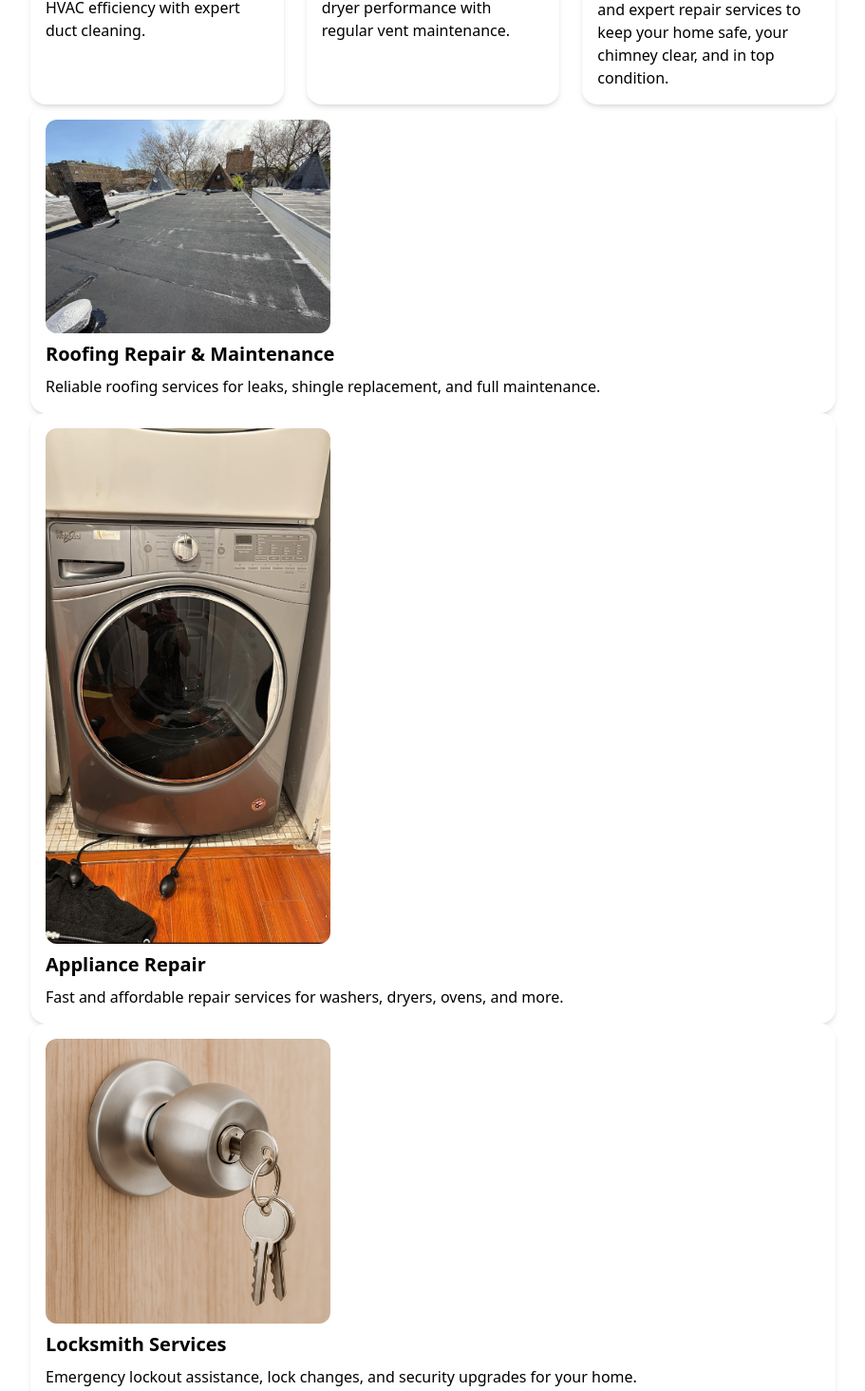
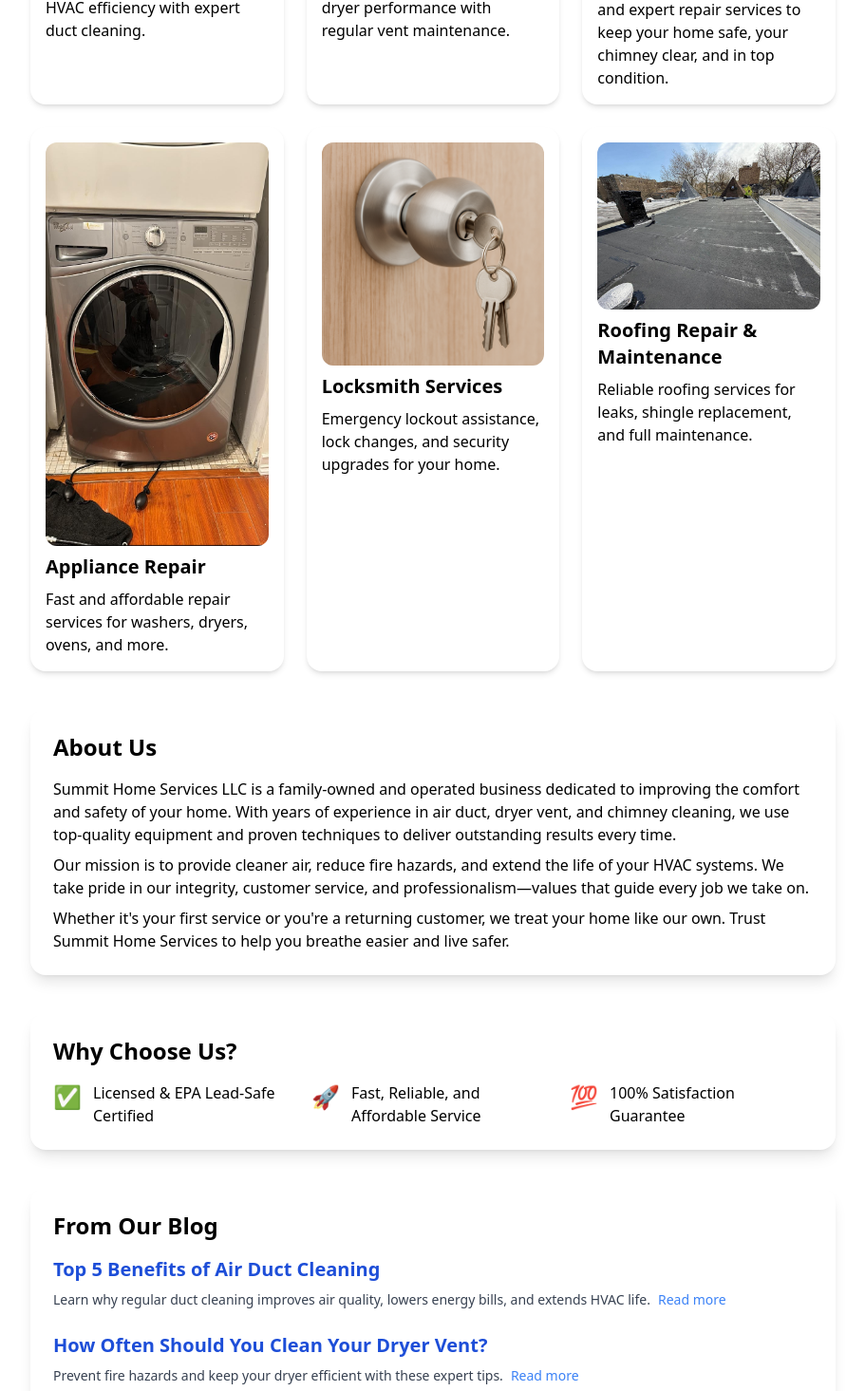
Before and after one commit to eyalg535/SUMMIT_FINAL, a Next.js app in the folder summit-final-site/: page / in a window 1280 px wide. Shown: the part 553-2018 px from the top of the page at 95% size, without its empty margins (184-1095 px from the left). Built offline with nearby package versions, Linux system fonts and the light colour scheme.

Commit message:
Update index.js

```diff
--- a/summit-final-site/pages/index.js
+++ b/summit-final-site/pages/index.js
@@ -131,55 +131,47 @@ const scrollToWithOffset = (id) => {
 <section className="mb-10">
           <h2 className="text-2xl font-bold mb-4">Our Services</h2>
          <div className="grid grid-cols-1 md:grid-cols-3 gap-6">
+  {/* Row 1 */}
   <div className="bg-white shadow-md rounded-2xl p-4">
-              <img
-                src="/duct.png"
-                alt="Air Duct Cleaning"
-                width={300}
-                height={200}
-                className="rounded-xl mb-2"
-              />
+    <img src="/duct.png" alt="Air Duct Cleaning" width={300} height={200} className="rounded-xl mb-2" />
     <h3 className="text-xl font-semibold mb-2">Air Duct Cleaning</h3>
     <p>Improve indoor air quality and HVAC efficiency with expert duct cleaning.</p>
   </div>
+
   <div className="bg-white shadow-md rounded-2xl p-4">
-              <img
-                src="/dryer.png"
-                alt="Dryer Vent Cleaning"
-                width={300}
-                height={200}
-                className="rounded-xl mb-2"
-              />
+    <img src="/dryer.png" alt="Dryer Vent Cleaning" width={300} height={200} className="rounded-xl mb-2" />
     <h3 className="text-xl font-semibold mb-2">Dryer Vent Cleaning</h3>
     <p>Reduce fire risk and boost dryer performance with regular vent maintenance.</p>
   </div>
+
   <div className="bg-white shadow-md rounded-2xl p-4">
     <div className="w-[235px] h-[315px] overflow-hidden rounded-xl mb-2">
-  <img
-    src="/chimney.jpeg"
-    alt="Chimney Services"
-    className="w-full h-full object-cover"
-  />
+      <img src="/chimney.jpeg" alt="Chimney Services" className="w-full h-full object-cover" />
     </div>
     <h3 className="text-xl font-semibold mb-2">Chimney Services</h3>
     <p>Certified chimney sweeping and expert repair services to keep your home safe, your chimney clear, and in top condition.</p>
   </div>
+
+  {/* Row 2 */}
+  <div className="bg-white shadow-md rounded-2xl p-4">
+    <img src="/appliance.jpeg" alt="Appliance Repair" width={300} height={200} className="rounded-xl mb-2" />
+    <h3 className="text-xl font-semibold mb-2">Appliance Repair</h3>
+    <p>Fast and affordable repair services for washers, dryers, ovens, and more.</p>
   </div>
+
+  <div className="bg-white shadow-md rounded-2xl p-4">
+    <img src="/lock.png" alt="Locksmith Services" width={300} height={200} className="rounded-xl mb-2" />
+    <h3 className="text-xl font-semibold mb-2">Locksmith Services</h3>
+    <p>Emergency lockout assistance, lock changes, and security upgrades for your home.</p>
+  </div>
+
   <div className="bg-white shadow-md rounded-2xl p-4">
     <img src="/roof.jpeg" alt="Roofing Repair & Maintenance" width={300} height={200} className="rounded-xl mb-2" />
     <h3 className="text-xl font-semibold mb-2">Roofing Repair & Maintenance</h3>
     <p>Reliable roofing services for leaks, shingle replacement, and full maintenance.</p>
   </div>
-<div className="bg-white shadow-md rounded-2xl p-4">
-  <img src="/appliance.jpeg" alt="Appliance Repair" width={300} height={200} className="rounded-xl mb-2" />
-  <h3 className="text-xl font-semibold mb-2">Appliance Repair</h3>
-  <p>Fast and affordable repair services for washers, dryers, ovens, and more.</p>
 </div>
-<div className="bg-white shadow-md rounded-2xl p-4">
-  <img src="/lock.png" alt="Locksmith Services" width={300} height={200} className="rounded-xl mb-2" />
-  <h3 className="text-xl font-semibold mb-2">Locksmith Services</h3>
-  <p>Emergency lockout assistance, lock changes, and security upgrades for your home.</p>
-</div>
+
 
         </section>
 
```
Lines whose indentation alone changed are shown as unchanged.
